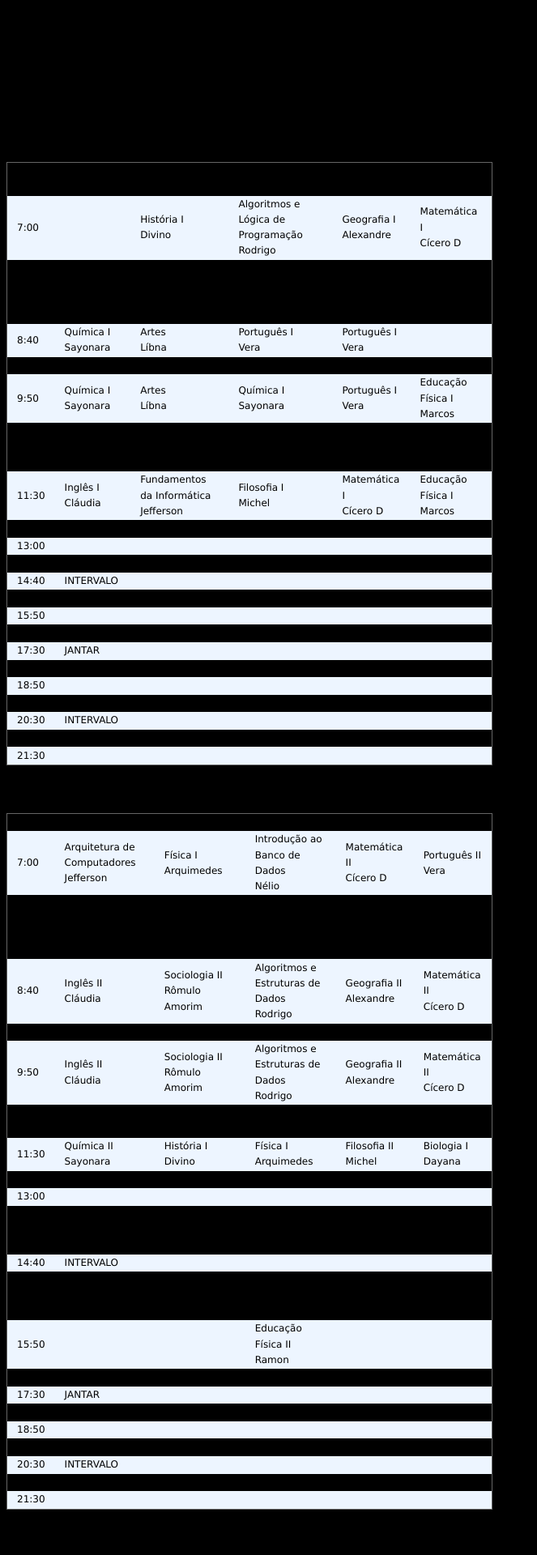
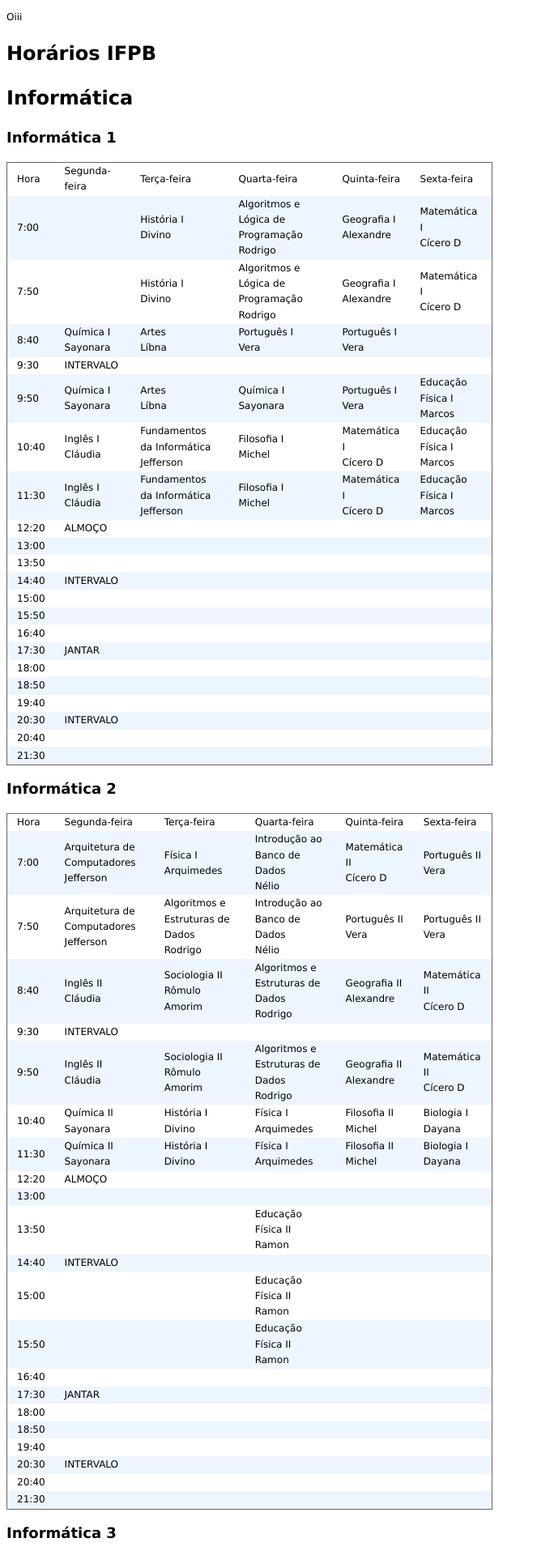
Before and after one commit to larissaserrano/horariomoisa, a Jekyll site: the page built from index.html, in a window 1280 px wide. Shown: the top 1920 px of the page at 81% size, without its empty margins (0-663 px from the left). Built offline with Jekyll 4.4.1, drawn with Linux system fonts in a browser that asks for light colours.

Commit message:
Update style.css

```diff
--- a/css/style.css
+++ b/css/style.css
@@ -1,7 +1,6 @@
 
 body {
   font: 75%/1.6 "Myriad Pro", Frutiger, "Lucida Grande", "Lucida Sans", "Lucida Sans Unicode", Verdana, sans-serif;
-  background: #000000;
 }
 table {
   border-collapse: collapse;
```
